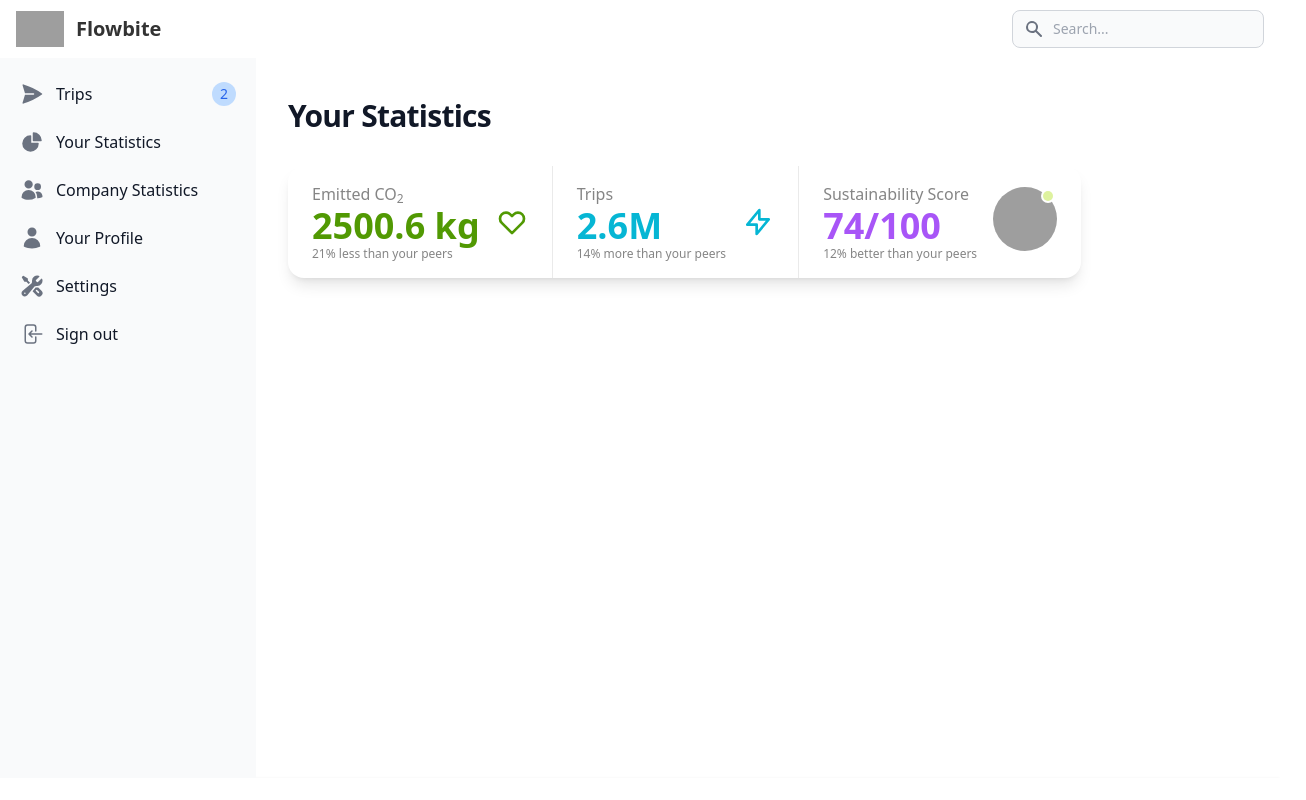
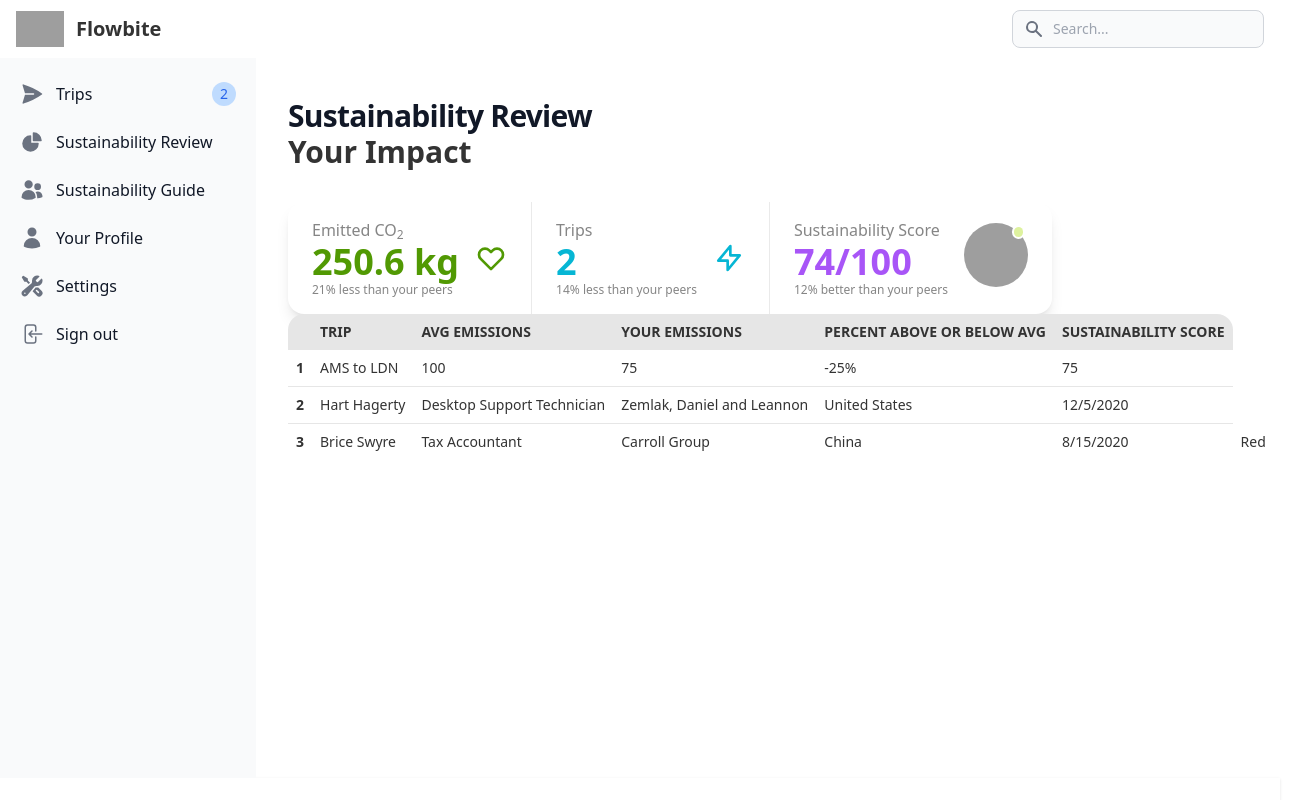
Before and after one commit to amadeus4dev-events/carbon-reduction-rewards, a Next.js app: page /individual in a window 1280 px wide. Shown: the top 800 px of the page, 1306 px wide, since content can reach past the window. Built offline with nearby package versions, Linux system fonts and the light colour scheme; grey boxes are pictures that could not be loaded.

Commit message:
stats page updates

```diff
--- a/src/components/Sidebar.tsx
+++ b/src/components/Sidebar.tsx
@@ -36,19 +36,19 @@ const Sidebar = () => (
                 className="w-6 h-6 text-gray-500 transition duration-75 dark:text-gray-400 group-hover:text-gray-900 dark:group-hover:text-white"
                 fill="currentColor"
               />
-              <span className="ml-3">Your Statistics</span>
+              <span className="ml-3">Sustainability Review</span>
             </a>
           </Link>
         </li>
         <li>
-          <Link href="/company">
+          <Link href="/guide">
             <a className="flex items-center p-2 text-base font-normal text-gray-900 rounded-lg dark:text-white hover:bg-gray-100 dark:hover:bg-gray-700">
               <UsersIcon
                 className="flex-shrink-0 w-6 h-6 text-gray-500 transition duration-75 dark:text-gray-400 group-hover:text-gray-900 dark:group-hover:text-white"
                 fill="currentColor"
               />
               <span className="flex-1 ml-3 whitespace-nowrap">
-                Company Statistics
+                Sustainability Guide
               </span>
             </a>
           </Link>
--- /dev/null
+++ b/src/pages/guide.tsx
@@ -0,0 +1,9 @@
+const Guide = () => (
+    <div className="container px-8 py-4">
+      <h1 className="mt-6 text-3xl font-bold tracking-tight text-gray-900">
+        Sustainability Guide
+      </h1>
+    </div>
+  );
+
+  export default Guide;
--- a/src/pages/individual.tsx
+++ b/src/pages/individual.tsx
@@ -1,9 +1,12 @@
 const Individual = () => (
   <div className="container px-8 py-4">
     <h1 className="mt-6 text-3xl font-bold tracking-tight text-gray-900">
-      Your Statistics
+      Sustainability Review
     </h1>
 
+    <h3 class="text-3xl font-bold dark:text-grey-400">
+      Your Impact
+    </h3>
       <div className="mt-8 stats shadow-lg">
         <div className="stat">
           <div className="stat-figure text-primary">
@@ -24,7 +27,7 @@ const Individual = () => (
           <div className="stat-title">
             Emitted CO<sub>2</sub>
           </div>
-        <div className="stat-value text-primary">2500.6 kg</div>
+          <div className="stat-value text-primary">250.6 kg</div>
           <div className="stat-desc">21% less than your peers</div>
         </div>
         <div className="stat">
@@ -44,8 +47,8 @@ const Individual = () => (
             </svg>
           </div>
           <div className="stat-title">Trips</div>
-        <div className="stat-value text-cyan-500">2.6M</div>
-        <div className="stat-desc">14% more than your peers</div>
+          <div className="stat-value text-cyan-500">2</div>
+          <div className="stat-desc">14% less than your peers</div>
         </div>
         <div className="stat">
           <div className="stat-figure text-purple-500">
@@ -61,6 +64,50 @@ const Individual = () => (
           <div className="stat-desc">12% better than your peers</div>
         </div>
       </div>
+
+      <div className="overflow-x-auto">
+      <table className="table table-compact w-full">
+        <thead>
+          <tr>
+            <th></th>
+            <th>Trip</th>
+            <th>Avg Emissions</th>
+            <th>Your Emissions</th>
+            <th>Percent Above or Below Avg</th>
+            <th>Sustainability Score</th>
+          </tr>
+        </thead>
+        <tbody>
+          <tr>
+            <th>1</th>
+            <td>AMS to LDN</td>
+            <td>100</td>
+            <td>75</td>
+            <td>-25%</td>
+            <td>75</td>
+          </tr>
+          <tr>
+            <th>2</th>
+            <td>Hart Hagerty</td>
+            <td>Desktop Support Technician</td>
+            <td>Zemlak, Daniel and Leannon</td>
+            <td>United States</td>
+            <td>12/5/2020</td>
+          </tr>
+          <tr>
+            <th>3</th>
+            <td>Brice Swyre</td>
+            <td>Tax Accountant</td>
+            <td>Carroll Group</td>
+            <td>China</td>
+            <td>8/15/2020</td>
+            <td>Red</td>
+          </tr>
+        </tbody>
+        <tfoot>
+        </tfoot>
+      </table>
+    </div>
   </div>
 );
 
```
Also changed, not shown: src/pages/index.tsx (+0 -53 lines), 2 other files (tests, documents, lock files or other folders). Lines whose indentation alone changed are shown as unchanged.
